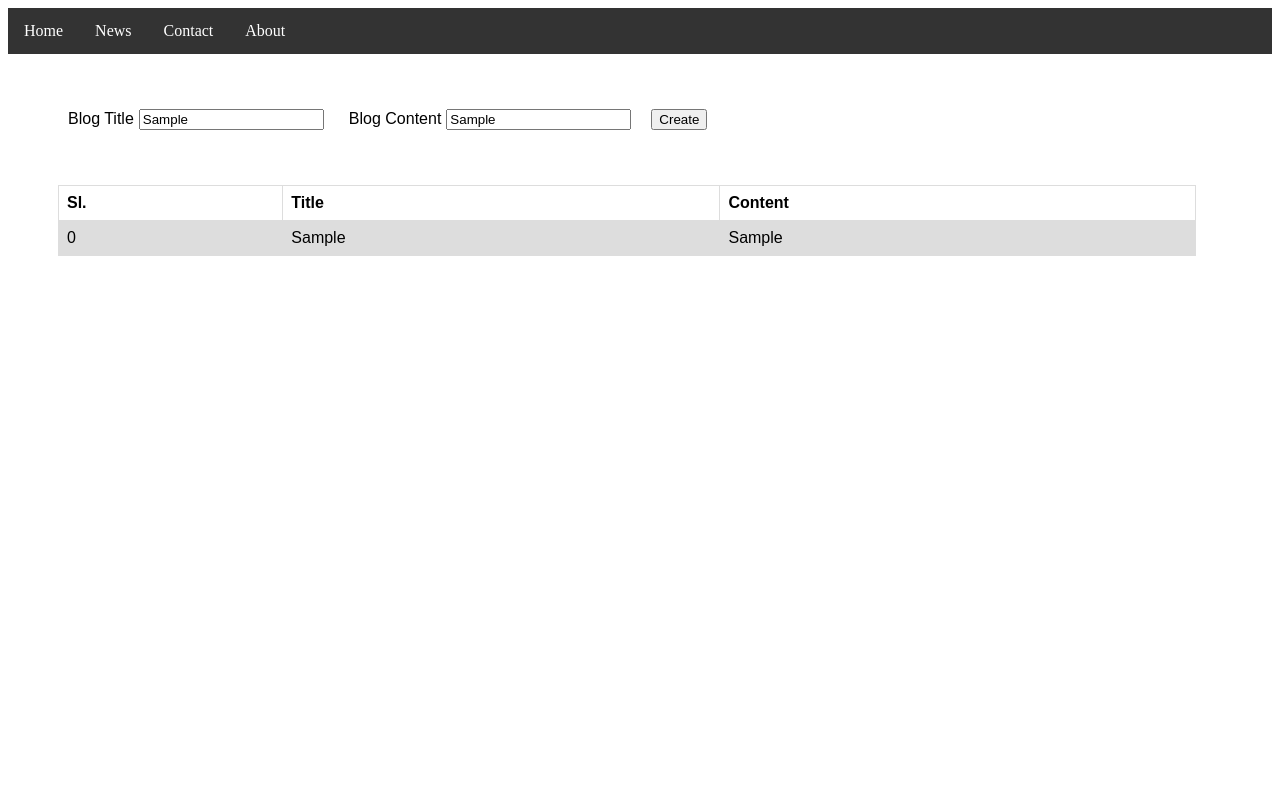
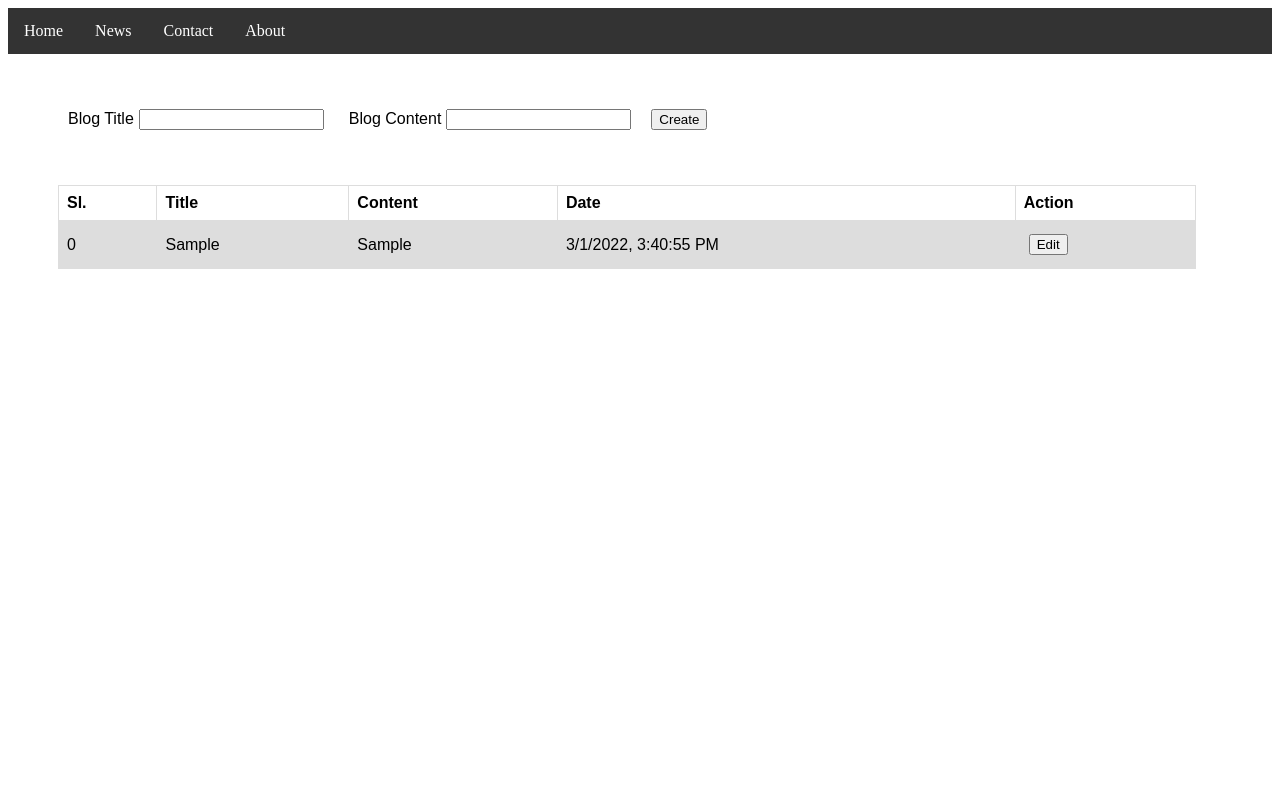
Before and after one commit to rijans/endless-enigma, a React (Create React App) app: page / in a window 1280 px wide. Both pictures are taken after typing "Sample", "Sample" into the empty fields and a click on the input "Create". Shown: the top 800 px of the page. Built offline with nearby package versions, Linux system fonts and the light colour scheme.

Commit message:
Added edit/delete

```diff
--- a/src/App.css
+++ b/src/App.css
@@ -64,6 +64,6 @@ form {
 label{
     margin: 10px;
 }
-input{
+input, button{
     margin: 5px;
 }
--- a/src/App.js
+++ b/src/App.js
@@ -1,6 +1,6 @@
 import logo from './logo.svg';
 import './App.css';
-import BlogHome from './Blog/BlogHome'
+import BlogHome from './blog/BlogHome'
 
 function App() {
     return (
--- a/src/Blog/BlogListAndForm.jsx
+++ /dev/null
@@ -1,64 +0,0 @@
-import React, {useState} from 'react';
-
-
-function BlogListAndForm(props) {
-    const [title, setTitle] = useState('');
-    const [content, setContent] = useState('');
-    const [blogList, setBlogList] = useState([])
-
-
-    const handleFormChange = (e) => {
-        // console.log(e.target.name);
-        if (e.target.name === 'title') {
-            setTitle(e.target.value);
-        } else {
-            setContent(e.target.value);
-        }
-    }
-    const handleFormSubmit = (e) => {
-        e.preventDefault();
-        const newBlogList = [...blogList, {
-            title: title,
-            content: content
-        }];
-        setBlogList(newBlogList);
-    }
-
-    return (
-        <div>
-            <form onSubmit={handleFormSubmit}>
-                <label>
-                    Blog Title
-                    <input type="text" name="title" value={title} onChange={handleFormChange}/>
-                </label>
-                <label>
-                    Blog Content
-                    <input type="text" name="content" value={content} onChange={handleFormChange}/>
-                </label>
-                <input type="submit" value="Create"/>
-            </form>
-            <table>
-                <tbody>
-                <tr>
-                    <th>Sl.</th>
-                    <th>Title</th>
-                    <th>Content</th>
-                    {/*<th>Date</th>*/}
-                </tr>
-                {
-                    blogList.map((blog, blogIdx) =>
-                        <tr key={blogIdx}>
-                            <td>{blogIdx}</td>
-                            <td>{blog.title}</td>
-                            <td>{blog.content}</td>
-                            {/*<td>{blog.date}</td>*/}
-                        </tr>
-                    )
-                }
-                </tbody>
-            </table>
-        </div>
-    );
-}
-
-export default BlogListAndForm;
--- a/src/Blog/BlogHome.jsx
+++ b/src/blog/BlogHome.jsx
@@ -1,6 +1,6 @@
 import React from 'react';
-import Header from '../Home/Header';
-import Footer from '../Home/Footer';
+import Header from '../home/Header';
+import Footer from '../home/Footer';
 import BlogListAndForm from "./BlogListAndForm";
 
 
--- /dev/null
+++ b/src/blog/BlogListAndForm.jsx
@@ -0,0 +1,122 @@
+import React, {useState} from 'react';
+
+function BlogListAndForm(props) {
+    const [title, setTitle] = useState('');
+    const [content, setContent] = useState('');
+    const [date, setDate] = useState('');
+    const [formActionLabel, setFormActionLabel] = useState('Create');
+    const [isEditing, setIsEditing] = useState(false);
+    const [editingBlogId, setEditingBlogId] = useState(null);
+    const [blogList, setBlogList] = useState([])
+
+
+    const handleFormChange = (e) => {
+        if (e.target.name === 'title') {
+            setTitle(e.target.value);
+        } else {
+            setContent(e.target.value);
+        }
+
+        //Set current date
+        setDate(new Date().toLocaleString());
+    }
+
+    const handleFormSubmit = (e) => {
+        e.preventDefault();
+
+        if (!isEditing) {
+            console.log('Doing Insert Operation');
+            //Create & Update Blog list
+            setBlogList([...blogList, {
+                title: title,
+                content: content,
+                date: date,
+                isEditing: false
+            }]);
+        } else {
+            console.log('Doing update operation');
+            //Update by edit
+            blogList[editingBlogId].title = title;
+            blogList[editingBlogId].content = content;
+            blogList[editingBlogId].date = new Date().toLocaleString();
+            blogList[editingBlogId].isEditing = false;
+            setBlogList(blogList);
+        }
+
+        //Reset Blog form input states
+        resetStates();
+    }
+
+    function resetStates() {
+        setTitle('');
+        setContent('');
+        setIsEditing(false);
+        setEditingBlogId(null);
+        setFormActionLabel('Create');
+    }
+
+    const handleEdit = (blogIndex, e) => {
+        console.log('Blog index to edit: ' + blogIndex);
+        setTitle(blogList[blogIndex].title);
+        setContent(blogList[blogIndex].content);
+        setFormActionLabel('Update');
+
+        blogList[blogIndex].isEditing = true;
+        setBlogList(blogList);
+        setEditingBlogId(blogIndex);
+    }
+    const handleCancelEdit = (blogIndex, e) => {
+        console.log('Blog index to cancel edit: ' + blogIndex);
+        resetStates();
+        blogList[blogIndex].isEditing = false;
+        setBlogList(blogList);
+    }
+
+
+    return (
+        <div>
+            <form onSubmit={handleFormSubmit}>
+                <label>
+                    Blog Title
+                    <input type="text" name="title" value={title} onChange={handleFormChange}/>
+                </label>
+                <label>
+                    Blog Content
+                    <input type="text" name="content" value={content} onChange={handleFormChange}/>
+                </label>
+                <input type="submit" value={formActionLabel}/>
+            </form>
+            <table>
+                <tbody>
+                <tr>
+                    <th>Sl.</th>
+                    <th>Title</th>
+                    <th>Content</th>
+                    <th>Date</th>
+                    <th>Action</th>
+                </tr>
+                {
+                    blogList.map((blog, blogIndex) =>
+                        <tr key={blogIndex}>
+                            <td>{blogIndex}</td>
+                            <td>{blog.title}</td>
+                            <td>{blog.content}</td>
+                            <td>{blog.date}</td>
+                            <td>
+                                <button disabled={!!blog.isEditing} type="button" value=""
+                                        onClick={e => handleEdit(blogIndex, e)}>{blog.isEditing ? 'Editing now' : 'Edit'}</button>
+                                {blog.isEditing ?
+                                    <button type="button" value="" onClick={e => handleCancelEdit(blogIndex, e)}>Cancel
+                                        edit</button> : ''}
+                                {/*<button type="button" value="" onClick={e => handleDelete(blogIndex, e)}>Trash</button>*/}
+                            </td>
+                        </tr>
+                    )
+                }
+                </tbody>
+            </table>
+        </div>
+    );
+}
+
+export default BlogListAndForm;
```
Also changed, not shown: src/blog/BlogList.jsx (renamed from src/Blog/BlogList.jsx), src/blog/NewBlogForm.jsx (renamed from src/Blog/NewBlogForm.jsx), src/home/Footer.jsx (renamed from src/Home/Footer.jsx), src/home/Header.jsx (renamed from src/Home/Header.jsx), src/inputs/Button.js (renamed from src/Inputs/Button.js).
